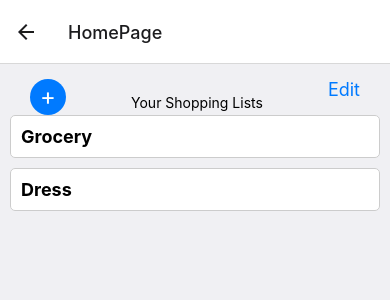
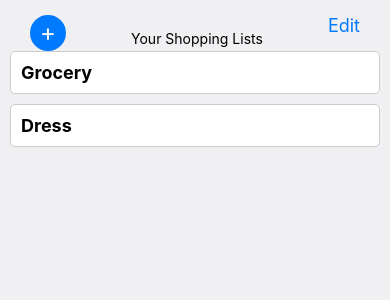
Before and after one commit to apalent/shopcheck-ui, a React Native app: screen /HomePage in a window 390 px wide. Shown: the top 300 px of the page. Built offline with nearby package versions, Linux system fonts and the light colour scheme.

Commit message:
hide header

```diff
--- a/App.js
+++ b/App.js
@@ -15,7 +15,7 @@ function App() {
     <NavigationContainer>
       <Stack.Navigator>
         <Stack.Screen name="EnterId" component={LoginPage} options={{ title: 'Enter Credentials' }} />
-        <Stack.Screen name="HomePage" component={HomePage} />
+        <Stack.Screen name="HomePage" component={HomePage} options={{ headerShown: false }}/>
         <Stack.Screen name="ShoppingList" component={ShoppingListPage} options={{ title: 'Shopping List' }} />
       </Stack.Navigator>
     </NavigationContainer>
```
